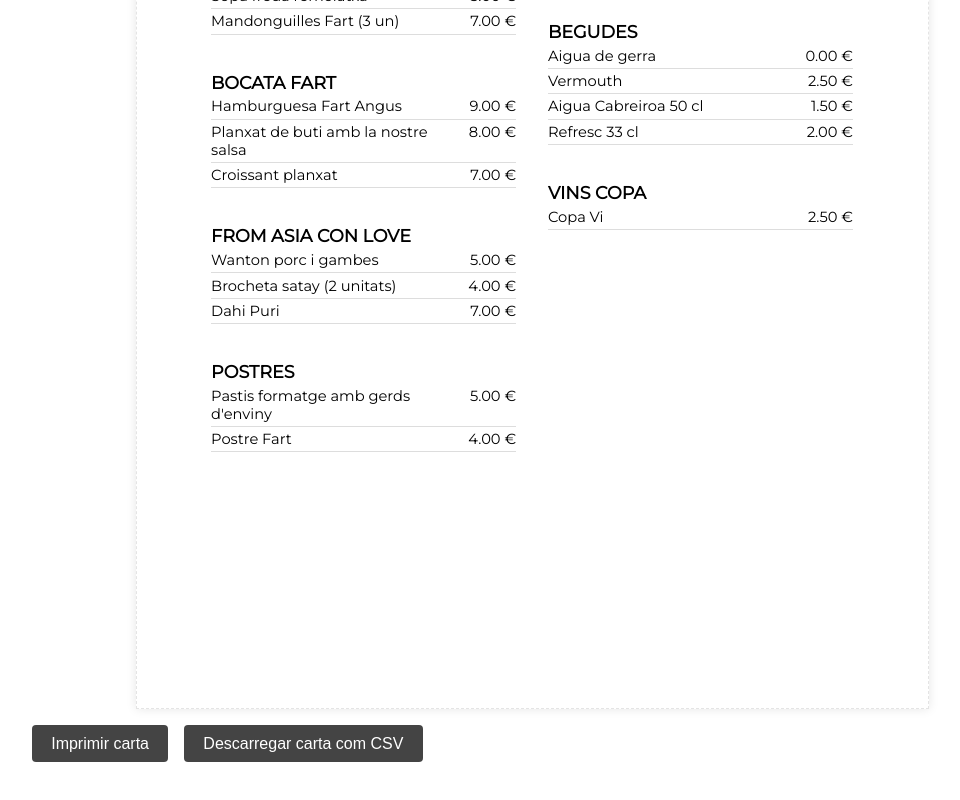
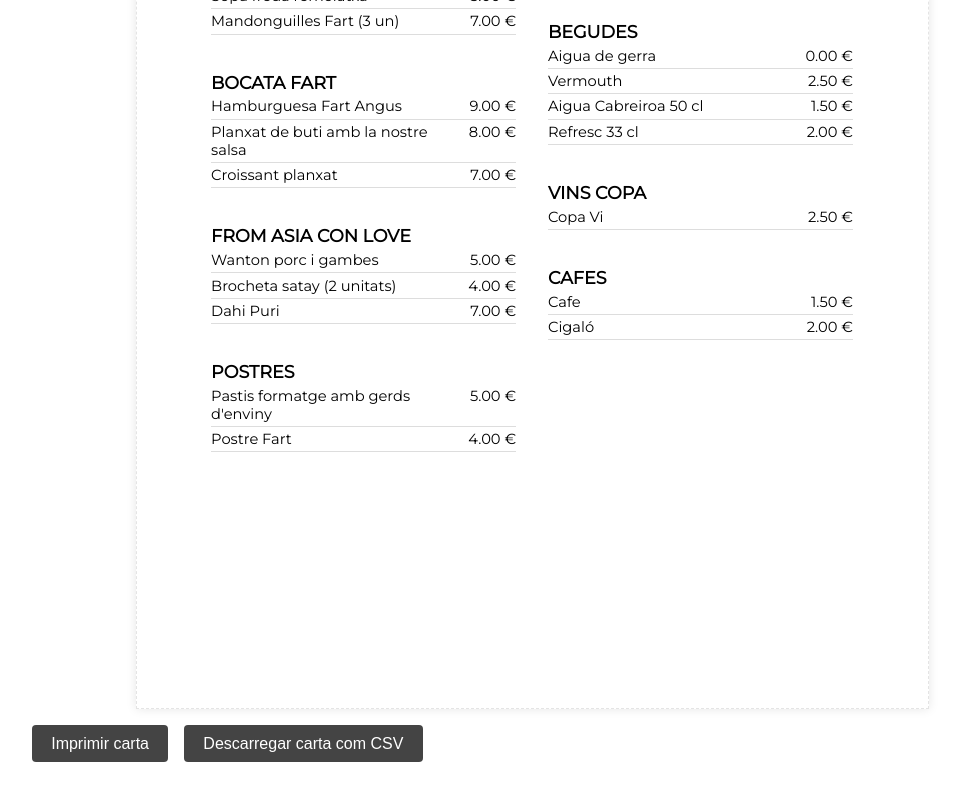
Before and after one commit to guitacm/CartaFart, a React (Vite) app: page / in a window 1280 px wide. Shown: the part 2797-3597 px from the top of the page, without its empty margins (108-1068 px from the left). Built offline with nearby package versions, Linux system fonts and the light colour scheme.

Commit message:
Update CartaPreview.jsx

```diff
--- a/src/components/CartaPreview.jsx
+++ b/src/components/CartaPreview.jsx
@@ -10,7 +10,7 @@ const CartaPreview = ({ plats }) => {
 
   // Ordre fix per cada columna
   const categoriesCol1 = ['aperitius','clàssics', 'bocata fart', 'from asia con love', 'rollitos', 'suggeriments', 'postres'];
-  const categoriesCol2 = ['birra', 'begudes', 'vins copa'];
+  const categoriesCol2 = ['birra', 'begudes', 'vins copa','cafes'];
 
   const renderCategories = (categories) =>
     categories
```
